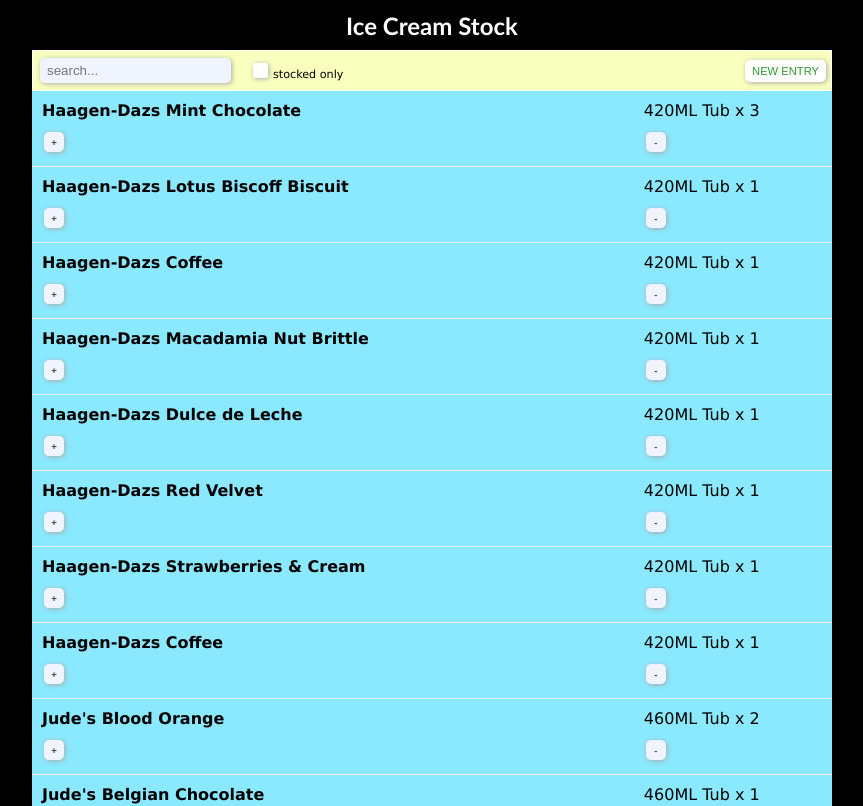
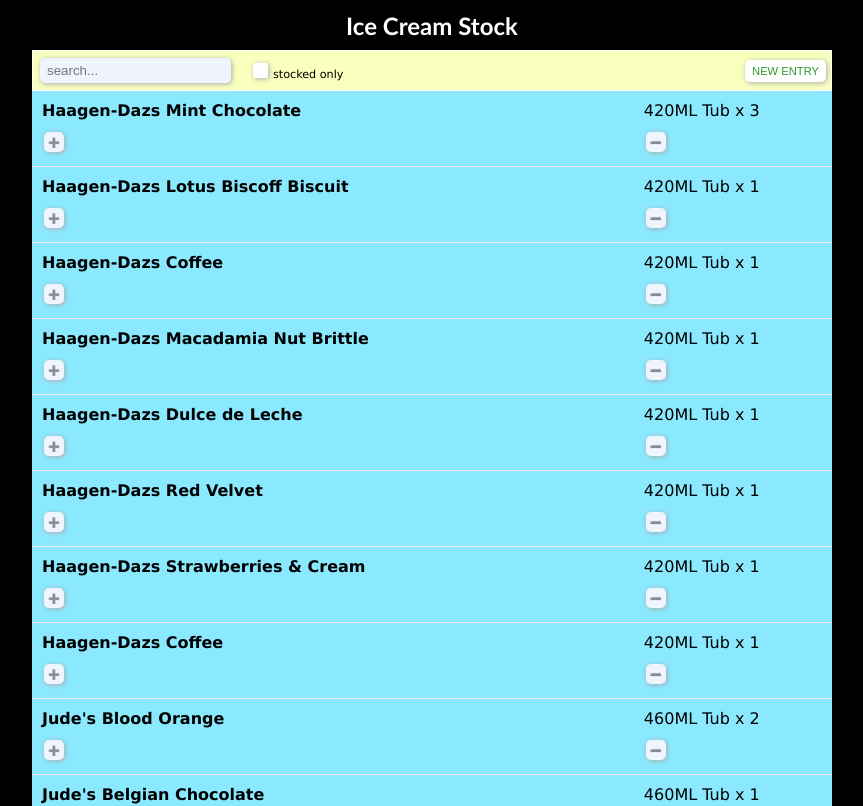
Before and after one commit to bhallaarjun/ice-cream-stock, a React (Vite) app: page / in a window 1280 px wide. Shown: the top 806 px of the page, without its empty margins (208-1071 px from the left). Built offline with nearby package versions, Linux system fonts and the light colour scheme.

Commit message:
Updated symbols for add and remove

```diff
--- a/src/components/AddBtn.jsx
+++ b/src/components/AddBtn.jsx
@@ -5,7 +5,8 @@ const AddBtn = ({ iceCream, onAddOne }) => {
 
   return (
     <>
-      <button onClick={handleClick}>+</button>
+      {/* <button onClick={handleClick}>&#43;</button> */}
+      <button onClick={handleClick}>&#x2795;</button>
     </>
   );
 };
--- a/src/components/RemoveBtn.jsx
+++ b/src/components/RemoveBtn.jsx
@@ -4,7 +4,8 @@ const RemoveBtn = ({ iceCream, onRemoveOne }) => {
   };
   return (
     <>
-      <button onClick={handleClick}>-</button>
+      {/* <button onClick={handleClick}>&#8722;</button> */}
+      <button onClick={handleClick}>&#x2796;</button>
     </>
   );
 };
```
